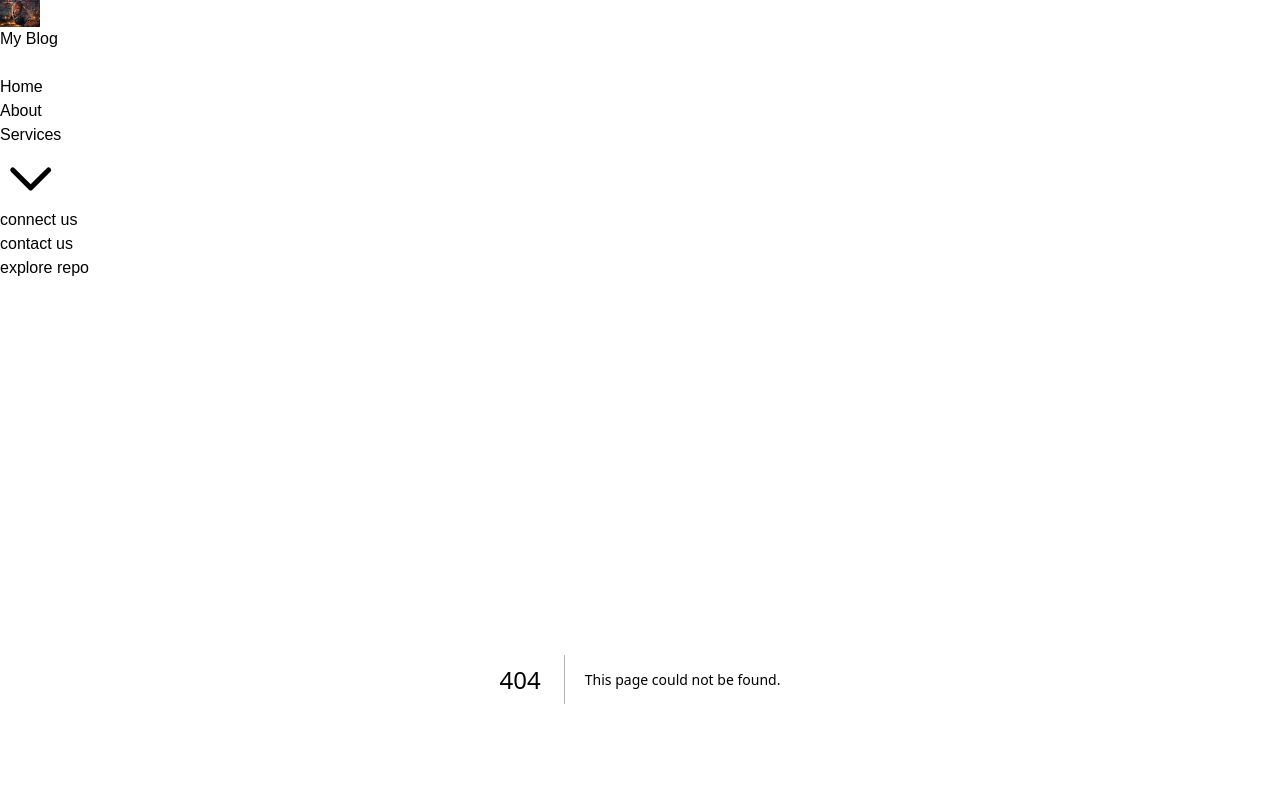
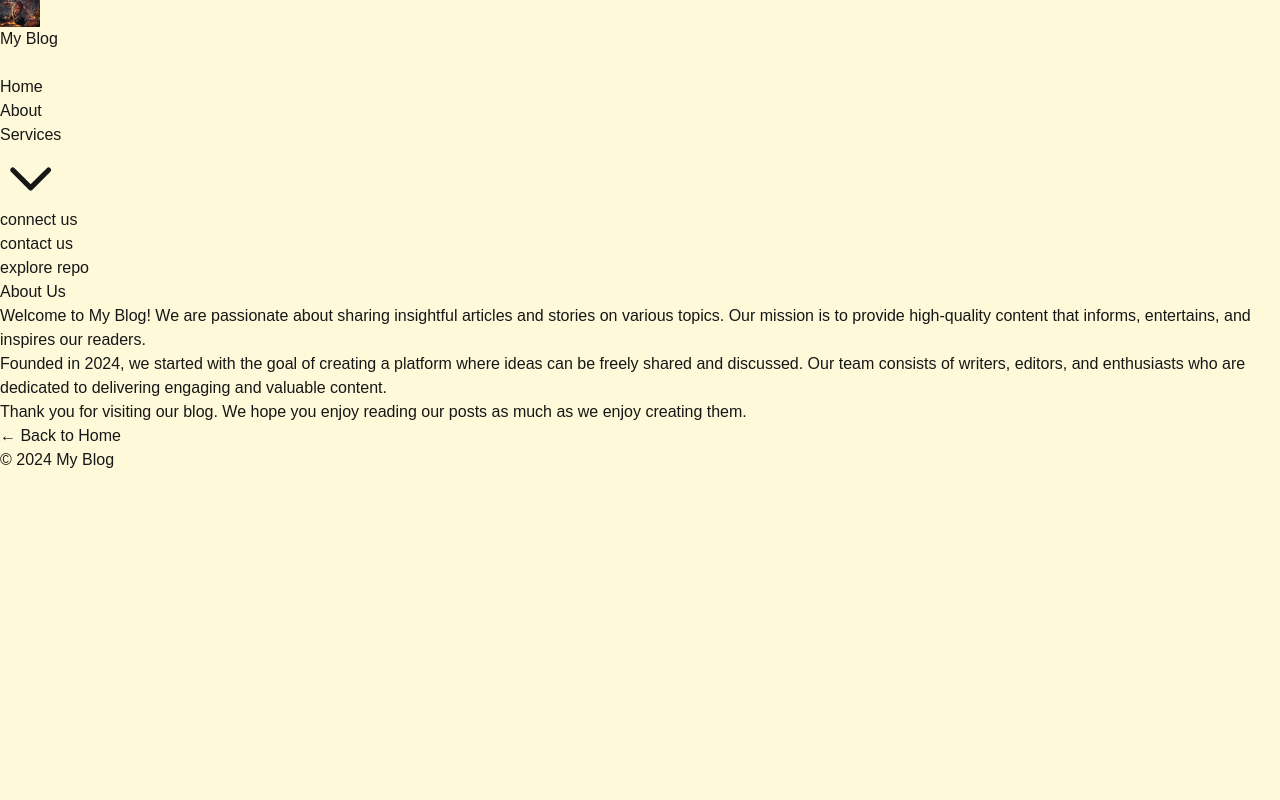
Before and after one commit to abdelrhmanadel200/Blog, a Next.js app: page /about in a window 1280 px wide. Before the commit this address had no page. Shown: the top 800 px of the page. Built offline with nearby package versions, Linux system fonts and the light colour scheme.

Commit message:
Create about.js

```diff
--- /dev/null
+++ b/src/pages/about.js
@@ -0,0 +1,34 @@
+import Head from 'next/head';
+import Link from 'next/link';
+
+const About = () => (
+  <>
+    <Head>
+      <title>About Us - My Blog</title>
+      <meta name="description" content="Learn more about us and the mission behind My Blog." />
+      <meta property="og:title" content="About Us - My Blog" />
+      <meta property="og:description" content="Learn more about us and the mission behind My Blog." />
+      <meta property="og:url" content="https://my-advanced-blog.com/about" />
+    </Head>
+
+    <div className="max-w-2xl mx-auto p-4">
+      <h1 className="text-4xl font-bold mb-4">About Us</h1>
+      <p className="mb-4">
+        Welcome to My Blog! We are passionate about sharing insightful articles and stories on various topics.
+        Our mission is to provide high-quality content that informs, entertains, and inspires our readers.
+      </p>
+      <p className="mb-4">
+        Founded in 2024, we started with the goal of creating a platform where ideas can be freely shared and discussed.
+        Our team consists of writers, editors, and enthusiasts who are dedicated to delivering engaging and valuable content.
+      </p>
+      <p className="mb-4">
+        Thank you for visiting our blog. We hope you enjoy reading our posts as much as we enjoy creating them.
+      </p>
+      <Link href="/" className="text-blue-500 hover:underline">
+        ← Back to Home
+      </Link>
+    </div>
+  </>
+);
+
+export default About;
```
